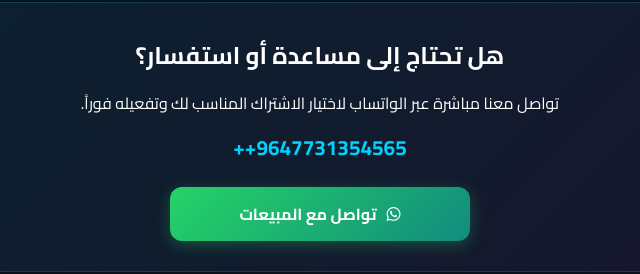
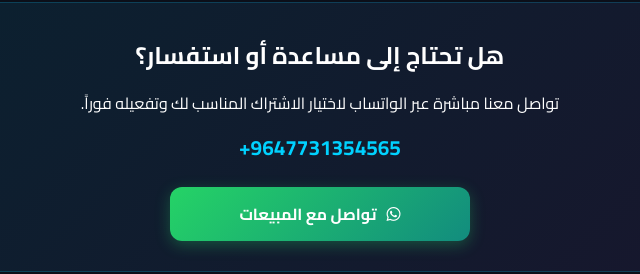
Before and after one commit to aidentariq90-bot/Ayan-Store, a plain HTML site: page index.html in a window 1280 px wide. Shown: the part 1705-1979 px from the top of the page, 320-960 px from the left. Drawn offline with Linux system fonts and the light colour scheme.

Commit message:
Fix WhatsApp number formatting in index.html
Removed the '+' sign from the WhatsApp number for proper formatting.

```diff
--- a/index.html
+++ b/index.html
@@ -450,7 +450,7 @@
     <!-- Script for WhatsApp redirection -->
     <script>
         // ضع رقم الواتساب الخاص بك هنا بدون أصفار أو علامة + (مثال للرقم العراقي: 9647731354565)
-        const whatsappNumber = "+9647731354565";
+        const whatsappNumber = "9647731354565";
 
         // تحديث روابط الواتساب المباشرة
         document.getElementById('displayNum').innerText = "+" + whatsappNumber;
```
